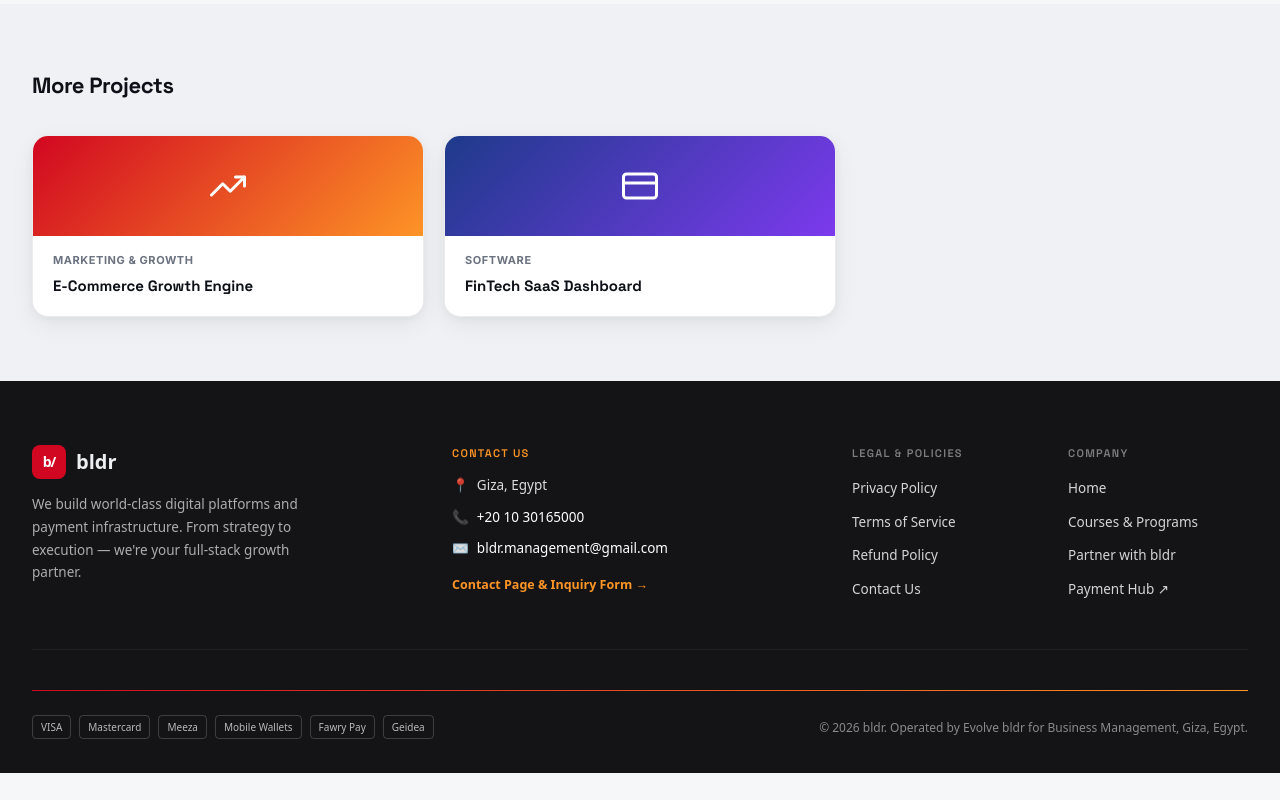
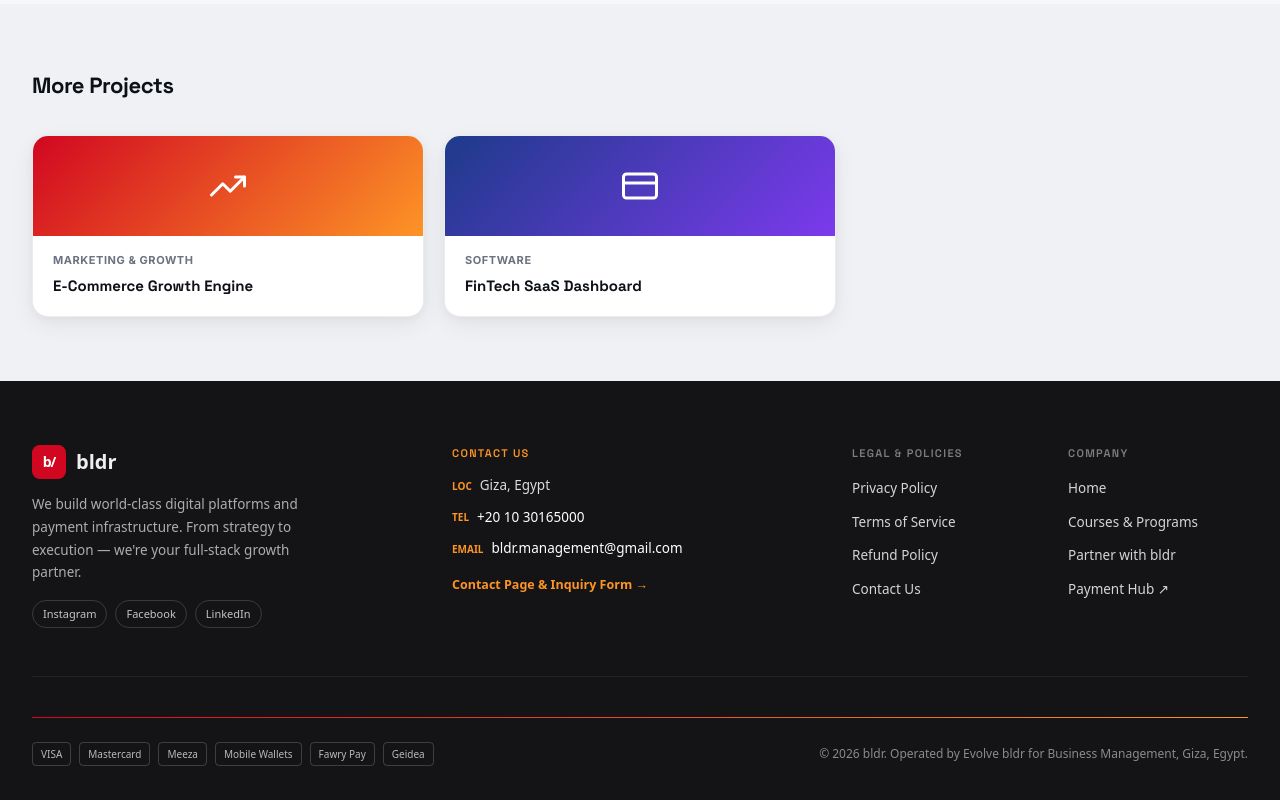
Before and after one commit to samirsolimanali-tech/bldr, a Next.js app in the folder apps/storefront/: page /projects/1 in a window 1280 px wide. Shown: the part 1673-2473 px from the top of the page. Before the commit the page ends 2446 px from the top, so only its background shows below. Built offline with nearby package versions, Linux system fonts and the light colour scheme.

Commit message:
feat(footer): add real social links (Instagram, Facebook, LinkedIn); remove all emojis from footers

```diff
--- a/apps/storefront/app/components/Footer.tsx
+++ b/apps/storefront/app/components/Footer.tsx
@@ -16,6 +16,31 @@ export default function Footer() {
             <p style={{ margin: 0, fontSize: 13.5, color: 'rgba(255, 255, 255, 0.65)', lineHeight: 1.68, maxWidth: 280 }}>
               We build world-class digital platforms and payment infrastructure. From strategy to execution — we're your full-stack growth partner.
             </p>
+            <div style={{ display: 'flex', gap: 8, marginTop: 2 }}>
+              {[
+                { label: 'Instagram', href: 'https://www.instagram.com/bldr.management' },
+                { label: 'Facebook',  href: 'https://www.facebook.com/share/14uAjf399GL/' },
+                { label: 'LinkedIn',  href: 'https://www.linkedin.com/company/bldrmanagement/' },
+              ].map(({ label, href }) => (
+                <a
+                  key={label}
+                  href={href}
+                  target="_blank"
+                  rel="noreferrer"
+                  style={{
+                    padding: '4px 10px',
+                    borderRadius: 999,
+                    border: '1px solid rgba(255,255,255,0.16)',
+                    fontSize: 11,
+                    fontWeight: 500,
+                    color: 'rgba(255,255,255,0.75)',
+                    textDecoration: 'none',
+                  }}
+                >
+                  {label}
+                </a>
+              ))}
+            </div>
           </div>
 
           {/* Contact Us Info */}
@@ -23,17 +48,17 @@ export default function Footer() {
             <h4 style={{ fontSize: 11, fontWeight: 600, letterSpacing: '0.12em', textTransform: 'uppercase', color: '#FD9426', margin: 0 }}>Contact Us</h4>
             <div style={{ display: 'flex', flexDirection: 'column', gap: 10, fontSize: 13.5, color: 'rgba(255,255,255,0.85)' }}>
               <div style={{ display: 'flex', alignItems: 'center', gap: 8 }}>
-                <span>📍</span>
+                <span style={{ fontSize: 10, fontWeight: 600, color: '#FD9426' }}>LOC</span>
                 <span>Giza, Egypt</span>
               </div>
               <div style={{ display: 'flex', alignItems: 'center', gap: 8 }}>
-                <span>📞</span>
+                <span style={{ fontSize: 10, fontWeight: 600, color: '#FD9426' }}>TEL</span>
                 <a href="tel:+201030165000" style={{ color: '#FFFFFF', textDecoration: 'none', fontWeight: 500 }}>
                   +20 10 30165000
                 </a>
               </div>
               <div style={{ display: 'flex', alignItems: 'center', gap: 8 }}>
-                <span>✉️</span>
+                <span style={{ fontSize: 10, fontWeight: 600, color: '#FD9426' }}>EMAIL</span>
                 <a href="mailto:bldr.management@gmail.com" style={{ color: '#FFFFFF', textDecoration: 'none' }}>
                   bldr.management@gmail.com
                 </a>
```
Also changed, not shown: packages/ui/components.tsx (+26 -14 lines).
